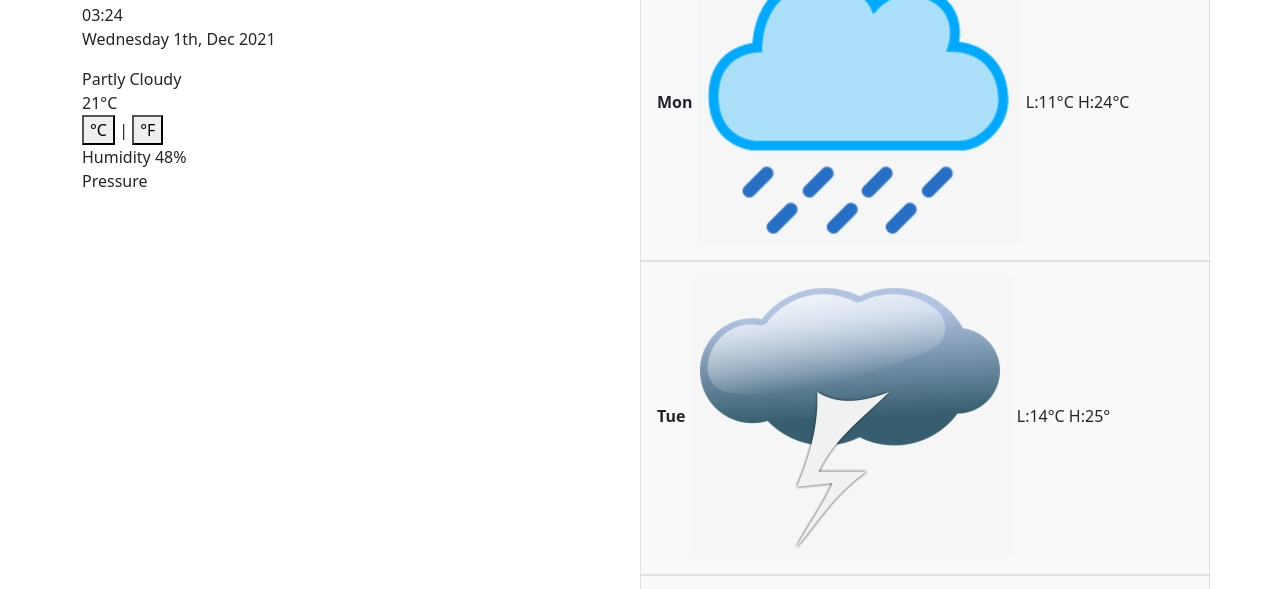
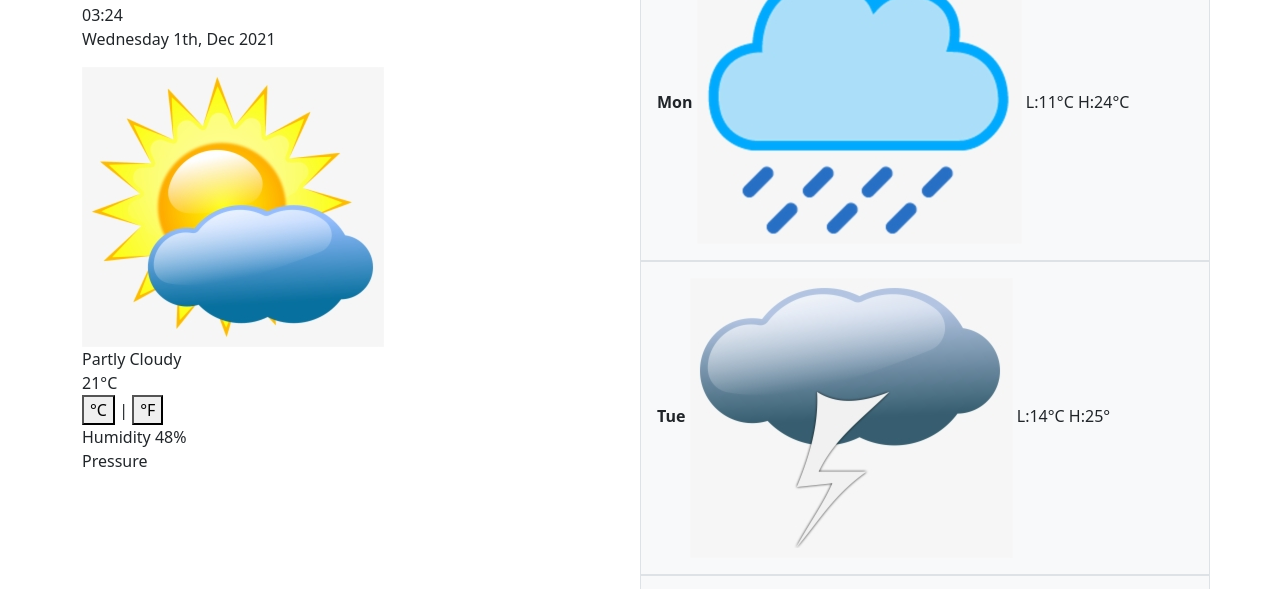
Before and after one commit to kcshrad/my-project, a plain HTML site: page index.html in a window 1280 px wide. Shown: the part 137-726 px from the top of the page. Drawn offline with nearby package versions, Linux system fonts and the light colour scheme; no server answers.

Commit message:
index.html updated

```diff
--- a/index.html
+++ b/index.html
@@ -32,6 +32,7 @@
         <div class="col-6">
           <h1 id="current-city">Sydney</h1>
           <p id="time">14:30 <br />Sunday OCT 31</p>
+          <img src="src/images/sun-and-cloud-clip-art.png" class="weather" />
 
           <div class="description">
             <div class="col-12">Partly Cloudy</div>
```
